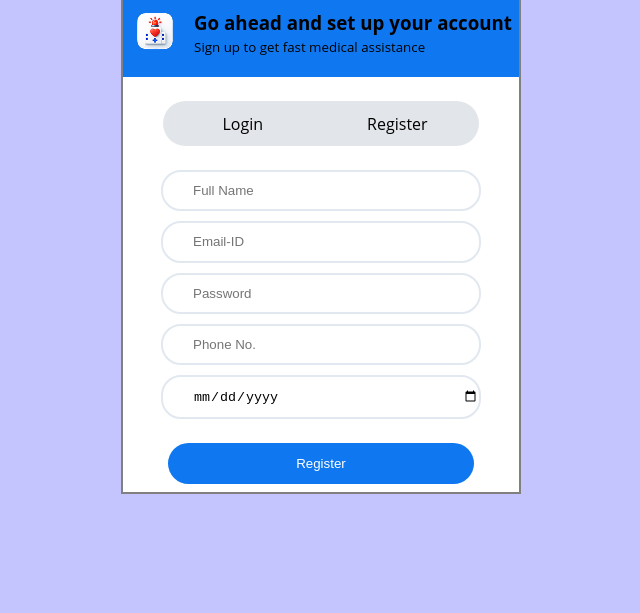
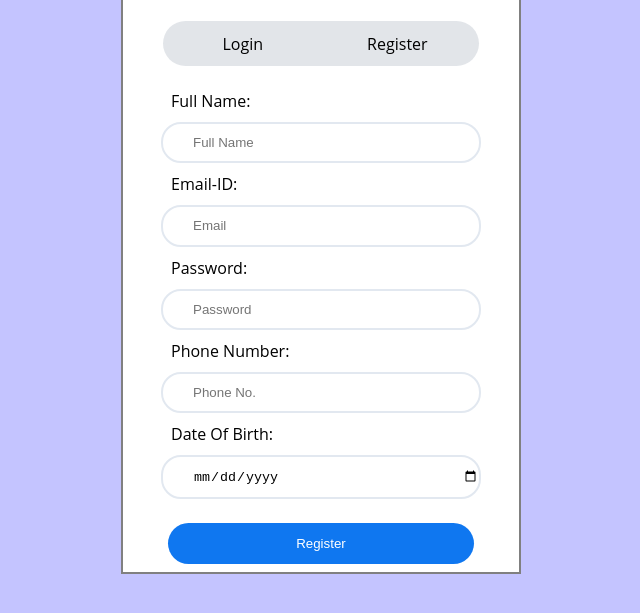
Before and after one commit to Esohe-dev/MediAlert-Project, a plain HTML site: page register.html in a window 1280 px wide. Shown: the part 159-772 px from the top of the page, without its empty margins (319-959 px from the left). Drawn offline with Linux system fonts and the light colour scheme.

Commit message:
changes made in register.html and register.css

```diff
--- a/register.html
+++ b/register.html
@@ -23,11 +23,16 @@
                 <a href="register.html" id="btn2">Register</a>
             </div>
             <form class="form">
+                    <label for="text">Full Name:</label>
                     <input type="text" id="fullname" placeholder="Full Name" required>
-                    <input type="email" id="email" placeholder="Email-ID" required>
+                    <label for="email">Email-ID:</label>
+                    <input type="email" id="email" placeholder="Email" required>
+                    <label for="password">Password:</label>
                     <input type="password" id="password" placeholder="Password" required>
+                    <label for="tel">Phone Number:</label>
                     <input type="tel" id="phonenum" placeholder="Phone No." required>
-                    <input type="date" id="dob" placeholder="Date Of Birth" required>
+                    <label for="date">Date Of Birth:</label>
+                    <input type="date" id="dob" placeholder="" required>
             </form>
             <button id="register">Register</button>
         </main>
--- a/register.scss
+++ b/register.scss
@@ -77,6 +77,9 @@ body{
             border-radius: 20px;
             border: 2px solid #E2E8F0;
         }
+        label{
+           padding-left: 10px;
+        }
     }
    #register{
         border: none;
@@ -111,7 +114,6 @@ body{
   }
 
   .container main .form input[type="date"] {
-  padding-left: 30px;
   color: gray;
 }
 }
```
Also changed, not shown: register.css, 1 other file.
